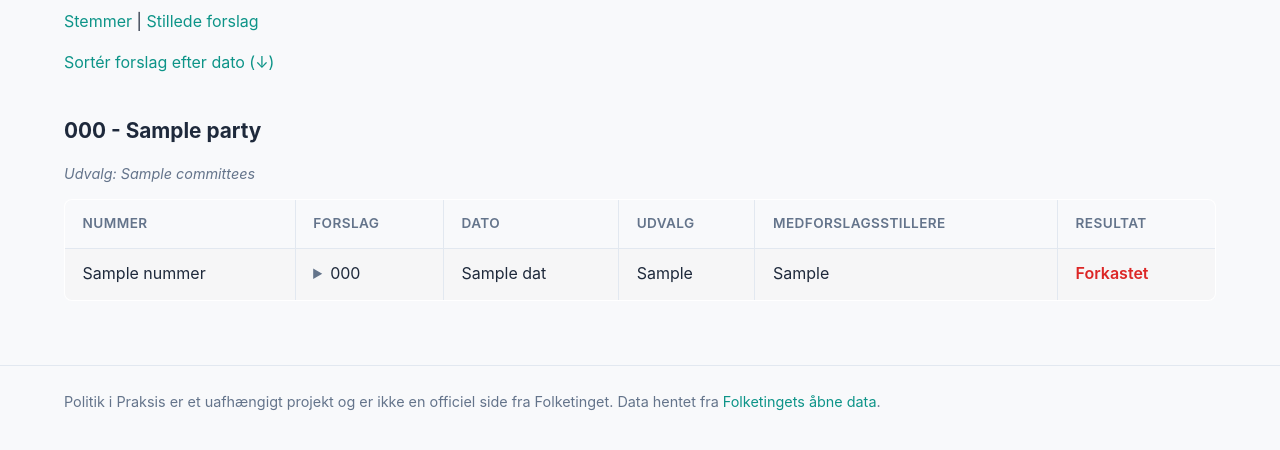
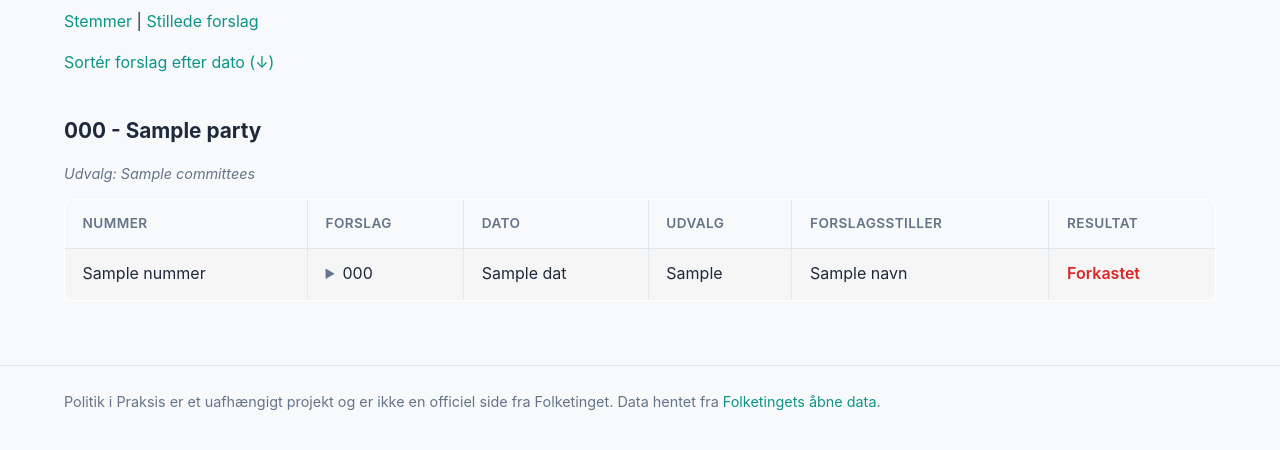
Before and after one commit to JohanChrom/politik-i-praksis, a Flask app: template templates/mp_detail.html in a window 1280 px wide. Shown: the part 151-601 px from the top of the page. Run offline with Flask 3, Linux system fonts and the light colour scheme; the template is opened without the code that fills it: most values are stand-ins (such as "Sample title", 1, 10 or a date in 2020).

Commit message:
Split forslag sponsors into Forslagsstiller and Medforslagsstillere
On the "Stillede forslag" tab the page's own MP was silently excluded
from the sponsor list, which read as a bug since Folketinget's data
has no primary/co-sponsor distinction - he's just one of several
equal sponsors. Now his name shows in its own column, with the rest
of the sponsors listed alongside as Medforslagsstillere.

Co-Authored-By: Claude Sonnet 5 <noreply@anthropic.com>

```diff
--- a/templates/mp_detail.html
+++ b/templates/mp_detail.html
@@ -26,7 +26,8 @@
           <th>Forslag</th>
           <th>Dato</th>
           <th>Udvalg</th>
-          <th>{{ 'Forslagsstiller' if view == 'stemmer' else 'Medforslagsstillere' }}</th>
+          <th>Forslagsstiller</th>
+          {% if view == 'forslag' %}<th>Medforslagsstillere</th>{% endif %}
           <th>Resultat</th>
           {% if view == 'stemmer' %}<th>Stemte</th>{% endif %}
         </tr>
@@ -67,7 +68,8 @@
             </td>
             <td>{{ bill.dato[:10] if bill.dato else "-" }}</td>
             <td>{{ bill.committee_navn or "-" }}</td>
-            <td>{{ bill.sponsor_navne if view == 'stemmer' else (bill.co_sponsor_navne or "-") }}</td>
+            <td>{{ bill.sponsor_navne if view == 'stemmer' else mp.navn }}</td>
+            {% if view == 'forslag' %}<td>{{ bill.co_sponsor_navne or "-" }}</td>{% endif %}
             <td class="{{ 'result-passed' if bill.vedtaget else 'result-failed' }}">{{ "Vedtaget" if bill.vedtaget else "Forkastet" }}</td>
             {% if view == 'stemmer' %}<td>{{ bill.vote_type }}</td>{% endif %}
           </tr>
```
